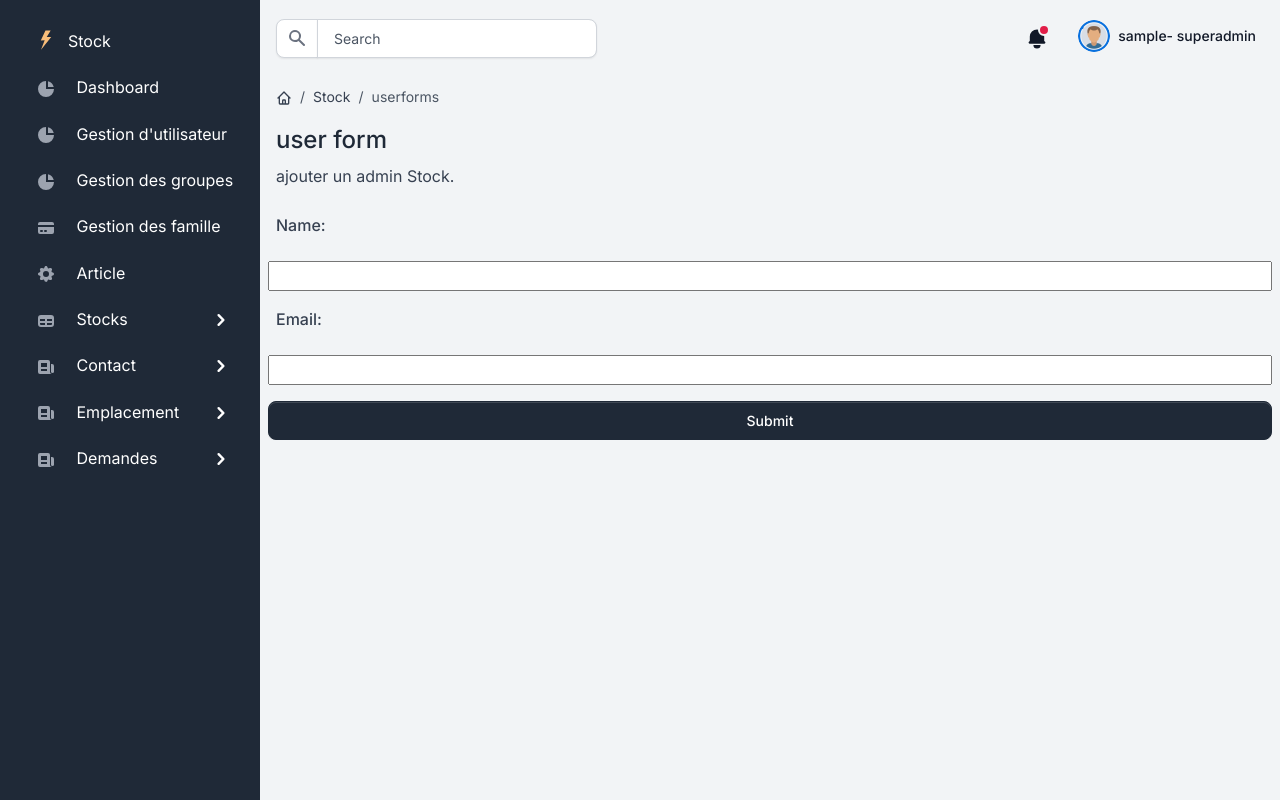
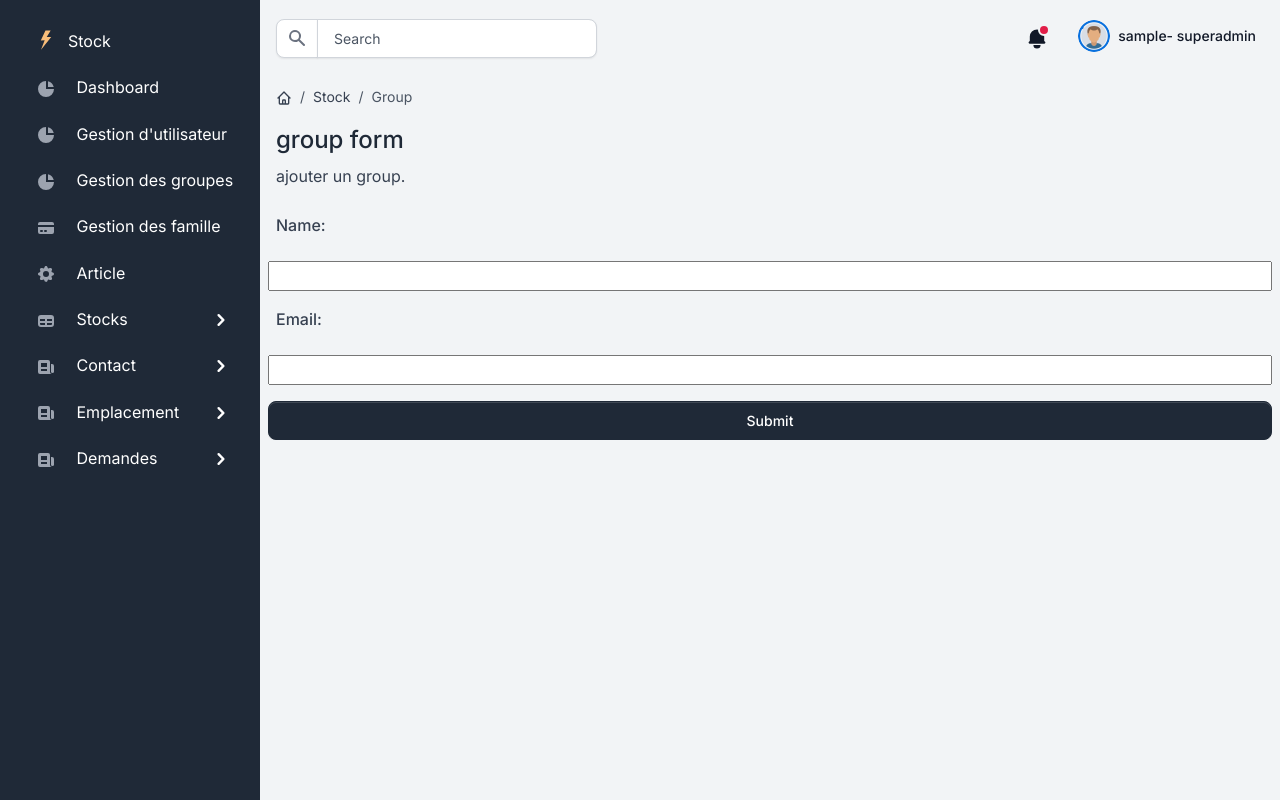
Before and after one commit to nasereddinen/Stock_V2, a Django app: page /groups_form/ in a window 1280 px wide. Run offline with Django 3.2, Linux system fonts and the light colour scheme; the visitor is signed in with stand-in values (Sample User, id 1); parts of the project's set-up code (start-up, migrations or seed data) failed here and were passed over; some libraries are stand-ins or nearby versions.

Commit message:
other more  changes

```diff
--- a/users/templates/PageDistination/autre_emplacement.html
+++ b/users/templates/PageDistination/autre_emplacement.html
@@ -22,7 +22,7 @@
     {% for soc in soc_prod %}
     {% if soc.societe == 'autre' %}
     <div class="col-6  mt-4" >
-        <div class="card border-5 {% for etat in rec %} {% if soc.societe == etat.article.issue_to.societe %} border-danger {% else %} border-success {% endif %} {% endfor %} bg-light shadow">
+        <div class="card border-5 border-success {% for etat in rec %} {% if soc.societe == etat.article.issue_to.societe %} border-danger {% else %} border-success {% endif %} {% endfor %} bg-light shadow">
             <div style="height: 160px;" class="card-body bg-light">
                 <h2 class="text-dark text-xl-center">{{soc.societe}}</2>
                     <a href="{% url 'item_emplacement' soc.societe%}" class="stretched-link"></a>
--- a/users/templates/PageStock/stock_delais.html
+++ b/users/templates/PageStock/stock_delais.html
@@ -17,11 +17,11 @@
                 </a>
             </li>
             <li class="breadcrumb-item"><a href="#">Stock</a></li>
-            <li class="breadcrumb-item active" aria-current="page">Stock</li>
+            <li class="breadcrumb-item active" aria-current="page">Facture</li>
         </ol>
     </nav>
     <h2 class="h4">Table Stock</h2>
-    <p class="mb-0">tous les Articles Disponible</p>
+    <p class="mb-0">tous les Factures</p>
 </div>
     <div class="btn-toolbar mb-2 mb-md-0">
         <a href="{% url 'stock_ajout' %}" class="btn btn-sm btn-gray-800 d-inline-flex align-items-center">
--- a/users/templates/PageUser/groups_form.html
+++ b/users/templates/PageUser/groups_form.html
@@ -11,11 +11,11 @@
                       </a>
                   </li>
                   <li class="breadcrumb-item"><a href="#">Stock</a></li>
-                  <li class="breadcrumb-item active" aria-current="page">userforms</li>
+                  <li class="breadcrumb-item active" aria-current="page">Group</li>
               </ol>
           </nav>
-          <h2 class="h4">user form</h2>
-          <p class="mb-0">ajouter un admin Stock.</p>
+          <h2 class="h4">group form</h2>
+          <p class="mb-0">ajouter un group.</p>
       </div>
 
   </div>
--- a/users/templates/PageUser/groups_list.html
+++ b/users/templates/PageUser/groups_list.html
@@ -50,7 +50,7 @@ Creer Group      </a>
       <thead>
         <tr>
           <th class="border-gray-200">nom</th>
-          <th class="border-gray-200">role</th>
+          <th class="border-gray-200">Email</th>
        <th class="border-gray-200">actions</th>
         </tr>
 
--- a/users/views.py
+++ b/users/views.py
@@ -776,7 +776,7 @@ def box_details(request,pk):
 def emplacement_autre(request):
     items = Stock.objects.filter(issue_quantity__gt=0)
     distination = distinations.objects.all()
-    reclamation=reparation_materiel.objects.all()
+    reclamation=reparation_materiel.objects.filter(etat='en-cours')
     nb_dis=distinations.objects.values('societe').annotate(Count('societe')).order_by().filter(societe__count__gte=1)
     context = {'items':items,'distinations':distination,'soc_prod':nb_dis,'rec':reclamation}
     return render(request,"./PageDistination/autre_emplacement.html",context)
```
Also changed, not shown: users/templates/PageStock/historique.html (+8 -1 lines).
